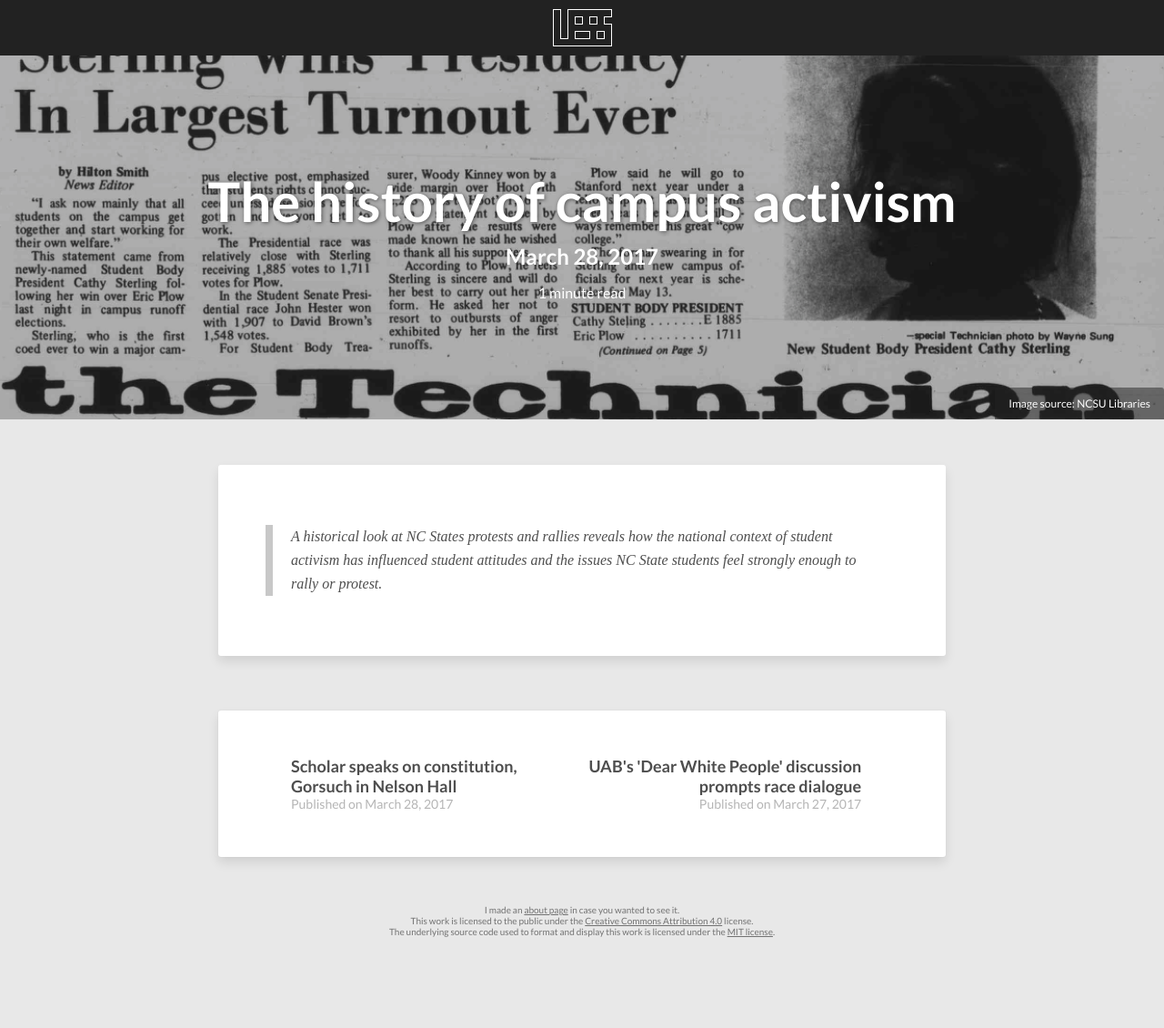
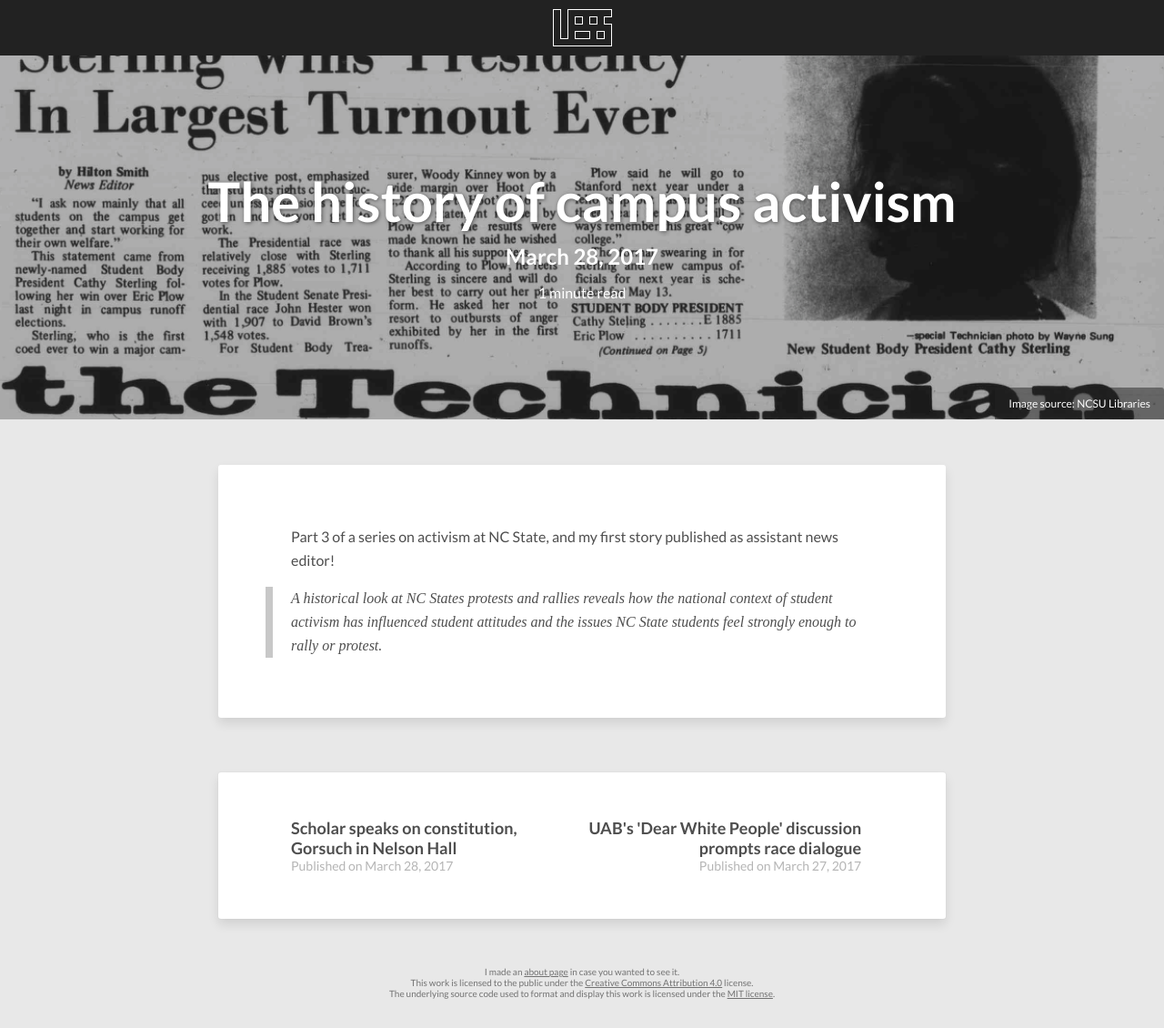
Before and after one commit to CarterPape/CarterPape.github.io, a Jekyll site: the page built from _posts/2017-03-28-the-history-of-campus-activism.md, in a window 1280 px wide. Shown: the whole page at 91% size. Built offline with Jekyll 4.4.1, drawn with Linux system fonts in a browser that asks for light colours; nearby versions of some CDN libraries; before the commit the page ends 1062 px from its top, so only the background shows below that.

Commit message:
forgot to save the last activism story

```diff
--- a/_posts/2017-03-28-the-history-of-campus-activism.md
+++ b/_posts/2017-03-28-the-history-of-campus-activism.md
@@ -10,4 +10,7 @@ image:
         credit: "NCSU Libraries"
         creditlink: https://d.lib.ncsu.edu/collections/catalog/technician-v54n79-1970-05-06
 ---
+
+Part 3 of a series on activism at NC State, and my first story published as assistant news editor!
+
 > A historical look at NC States protests and rallies reveals how the national context of student activism has influenced student attitudes and the issues NC State students feel strongly enough to rally or protest.
```
